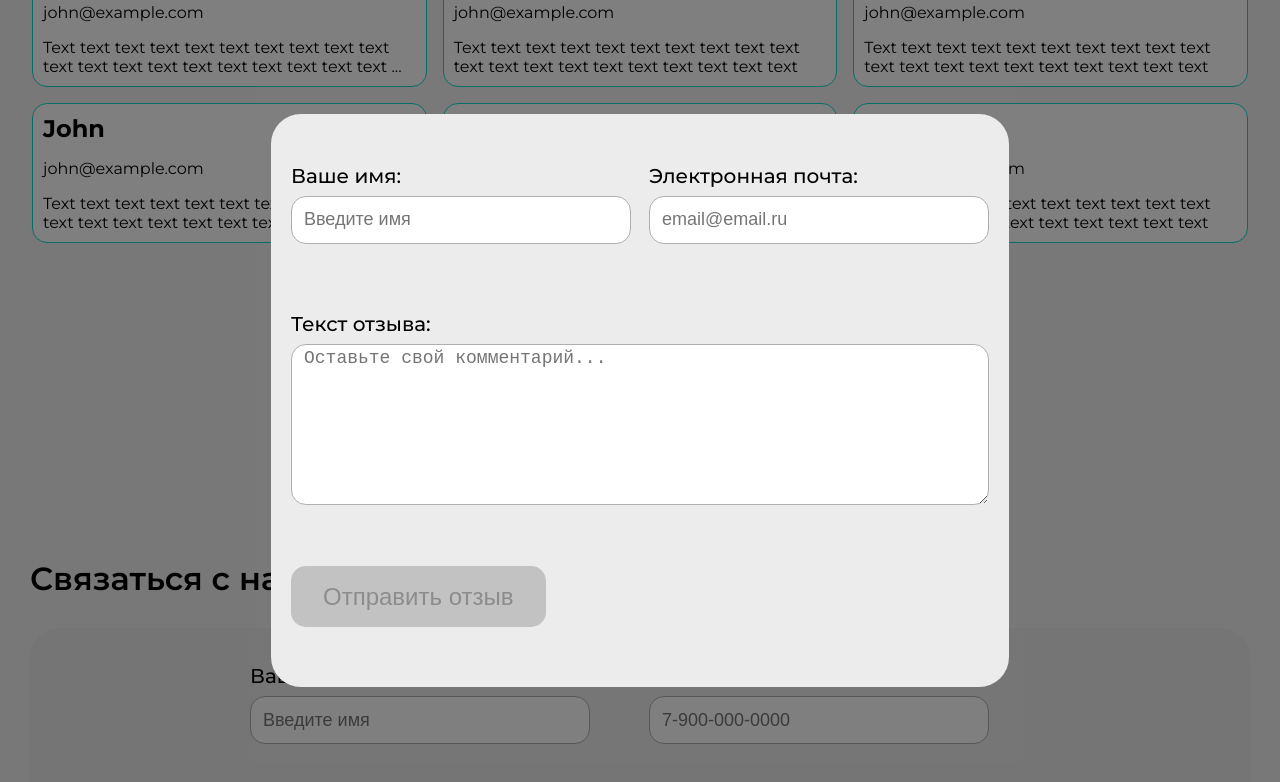
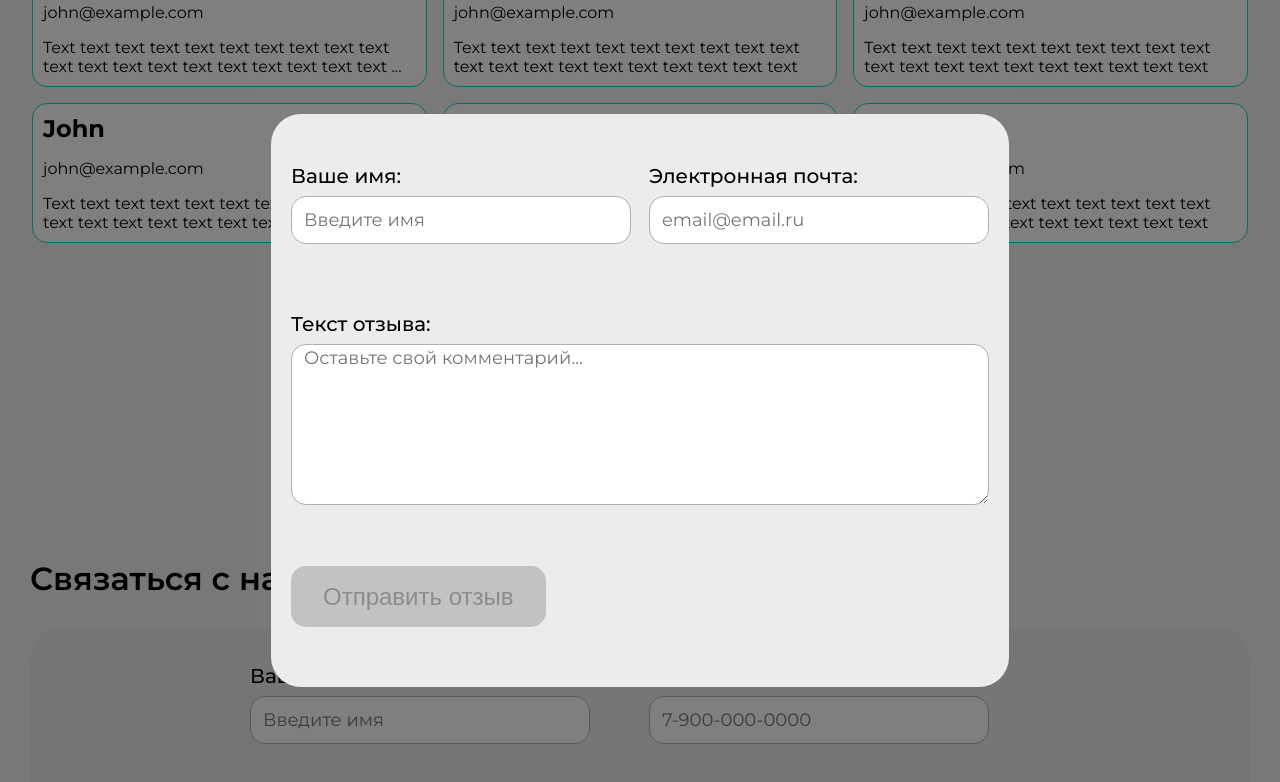
Before and after one commit to DezmonDND/28_motortherapy_01_frontend, a React (Create React App) app: page / in a window 1280 px wide. Both pictures are taken after a click on the button "Оставить отзыв". Shown: the part 2596-3378 px from the top of the page. Built offline with nearby package versions, Linux system fonts and the light colour scheme.

Commit message:
fix: исправить замечания

```diff
--- a/src/components/ContactUs/ContactUs.css
+++ b/src/components/ContactUs/ContactUs.css
@@ -36,6 +36,7 @@
   margin-bottom: 8px;
 }
 .form__input {
+  font-family: "Montserrat";
   height: 46px;
   padding: 0;
   border: 1px solid #afafaf;
@@ -99,6 +100,13 @@
   font-size: 12px;
   margin-top: 8px;
   min-height: 30px;
+}
+
+.form__placeholder {
+  font-family: "Montserrat";
+  font-weight: 400;
+  font-size: 18px;
+  line-height: 22px;
 }
 
 @media screen and (max-width: 1440px) {
--- a/src/components/ContactUs/ContactUs.js
+++ b/src/components/ContactUs/ContactUs.js
@@ -3,7 +3,8 @@ import { useFormWithValidation } from "../../hoocks/validation";
 import { REGEX_EMAIL, REGEX_NAME, REGEX_PHONE } from "../../mocks/constatnts";
 
 function ContactUs() {
-  const { values, errors, isValid, handleChange } = useFormWithValidation();
+  const { values, errors, isValid, handleChange } =
+    useFormWithValidation();
 
   function handleSubmit(e) {
     e.preventDefault();
@@ -24,8 +25,8 @@ function ContactUs() {
                   placeholder="Введите имя"
                   name="name"
                   value={values.name || ""}
-                  minLength={2}
-                  maxLength={30}
+                  minLength={1}
+                  maxLength={64}
                   pattern={REGEX_NAME}
                   required
                 ></input>
@@ -71,7 +72,7 @@ function ContactUs() {
               <label className="form__input-name">Комментарий:</label>
               <textarea
                 onChange={handleChange}
-                className="form__comment form__input_comment"
+                className="form__comment form__input_comment form__placeholder"
                 placeholder="Оставьте свой комментарий..."
                 name="comment"
                 minLength={2}
--- a/src/components/Footer/Footer.js
+++ b/src/components/Footer/Footer.js
@@ -7,7 +7,7 @@ import IconGod from '../../assets/images/god_logo.svg'
 
 function Footer() {
   return (
-    <footer className="footer">
+    <footer className="footer" id="footer">
       <div className="footer__container">
         <h2 className="footer__title">MotoEmotions</h2>
         <div className="footer__content">
@@ -40,14 +40,14 @@ function Footer() {
                 <a href="https://vk.com/mototerapiya" target="newBlank">
                   <img className="footer__icon" src={IconVk} alt="VK"></img>
                 </a>
-                <a href="/" target="newBlank">
+                <a href="https://t.me/mototerapiya" target="newBlank">
                   <img
                     className="footer__icon"
                     src={IconTg}
                     alt="Telegram"
                   ></img>
                 </a>
-                <a href="/" target="newBlank">
+                <a href="https://t.me/mototerapiya" target="newBlank">
                   <img
                     className="footer__icon"
                     src={IconWp}
@@ -64,7 +64,7 @@ function Footer() {
                 <img className="footer__icon" src={IconGod} alt="GoD"></img>
               </a>
             </div>
-            <p className="footer__text">Политика конфиденциальности</p>
+            <a className="footer__text footer__link" href="/" target="">Политика конфиденциальности</a>
             <p className="footer__text">Все права защищены © 2024</p>
           </div>
         </div>
--- a/src/components/Navigation/Navigation.js
+++ b/src/components/Navigation/Navigation.js
@@ -12,7 +12,7 @@ function Navigation() {
         <HashLink to="#events" className="navigation__item">
           Мероприятия
         </HashLink>
-        <HashLink to="#contactUs" className="navigation__item">
+        <HashLink to="#footer" className="navigation__item">
           Контакты
         </HashLink>
         <HashLink to="#helpUs" className="navigation__item">
--- a/src/components/PopupWithEvents/PopupWithEvents.css
+++ b/src/components/PopupWithEvents/PopupWithEvents.css
@@ -7,6 +7,7 @@
   max-width: 1320px;
   justify-content: center;
   align-items: center;
+  align-content: center;
   background-color: #f2f2f2;
   overflow-y: auto;
   border-radius: 15px;
@@ -57,3 +58,10 @@
   text-align: center;
   z-index: 2;
 }
+
+.modal__close-button_events {
+  top: 24px;
+  right: 25px;
+  width: 25px;
+  height: 25px;
+}
--- a/src/components/PopupWithEvents/PopupWithEvents.js
+++ b/src/components/PopupWithEvents/PopupWithEvents.js
@@ -1,4 +1,5 @@
 import "./PopupWithEvents.css";
+import closeButton from "../../assets/images/close-button.png";
 
 function PopupWithEvents(props) {
   const { events, isOpen, onClose } = props;
@@ -12,6 +13,17 @@ function PopupWithEvents(props) {
         }
       }}
     >
+      <div style={{
+        position: 'relative',
+        overflowY: 'auto'
+      }}>
+        <button onClick={onClose} className="modal__close-button modal__close-button_events">
+          <img
+            src={closeButton}
+            className="modal__close-button-img"
+            alt="закрыть"
+          />
+        </button>
         <div className="popup__events-container">
           {events.map((event) => (
             <a
@@ -22,9 +34,25 @@ function PopupWithEvents(props) {
                 backgroundImage: `url(${event.icon})`,
               }}
             >
+              <div
+                style={{
+                  display: "flex",
+                  flexDirection: "column",
+                }}
+              >
                 <h2 className="popup__events-title">{event.title}</h2>
+                <p
+                  className="popup__events-title"
+                  style={{
+                    padding: 0,
+                  }}
+                >
+                  {event.date}
+                </p>
+              </div>
             </a>
           ))}
+        </div>
       </div>
     </div>
   );
--- a/src/components/PopupWithFeedback/PopupWithFeedback.js
+++ b/src/components/PopupWithFeedback/PopupWithFeedback.js
@@ -2,7 +2,6 @@ import "./PopupWithFeedback.css";
 
 function PopupWithFeedback(props) {
   const { isOpen, onClose, selectedFeedback } = props;
-  console.log(selectedFeedback);
 
   return (
     <div
--- a/src/components/PopupWithForm/PopupWithForm.js
+++ b/src/components/PopupWithForm/PopupWithForm.js
@@ -21,7 +21,11 @@ function PopupWithForm(props) {
       }}
     >
       <div className="contactUs__container">
-        <form className="contactUs__form feedback_form" onSubmit={handleSubmit} noValidate>
+        <form
+          className="contactUs__form feedback_form"
+          onSubmit={handleSubmit}
+          noValidate
+        >
           <div className="form__content">
             <div className="form__data">
               <div className="form__block feedback_block">
@@ -32,8 +36,8 @@ function PopupWithForm(props) {
                   placeholder="Введите имя"
                   name="name"
                   value={values.name || ""}
-                  minLength={2}
-                  maxLength={30}
+                  minLength={1}
+                  maxLength={64}
                   pattern={REGEX_NAME}
                   required
                 ></input>
@@ -60,10 +64,10 @@ function PopupWithForm(props) {
               </div>
             </div>
             <div className="form__block">
-              <label className="form__input-name">Текст отзыва:</label>
+              <label className="form__input-name ">Текст отзыва:</label>
               <textarea
                 onChange={handleChange}
-                className="form__comment form__input_comment"
+                className="form__comment form__input_comment form__placeholder"
                 placeholder="Оставьте свой комментарий..."
                 name="comment"
                 minLength={2}
--- a/src/mocks/constatnts.js
+++ b/src/mocks/constatnts.js
@@ -1,6 +1,9 @@
 export const REGEX_EMAIL = "^\\S+@\\S+\\.\\S+$";
+// export const REGEX_EMAIL = /^[a-zA-Z0-9_.+-]+@[a-zA-Z0-9-]+\.[a-zA-Z0-9-.]+$/;
 export const REGEX_NAME = "^[а-яА-ЯёЁa-zA-Z\\s\\-]+$";
+// export const REGEX_NAME = /\^\(\?:\[а-яёА-ЯЁ\\s\\-\]\|\[a-zA-Z\\s\\-\]\)\+\$/;
 export const REGEX_PHONE = "[0-9]-[0-9]{3}-[0-9]{3}-[0-9]{4}";
+// export const REGEX_PHONE = '^(+?7|8)?9d{9}$';
 
 export const BIG_WIDTH_SIZE = 1280;
 export const MIDDLE_WIDTH_SIZE = 769;
```
Lines whose indentation alone changed are shown as unchanged.
